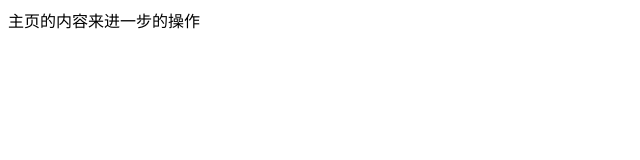
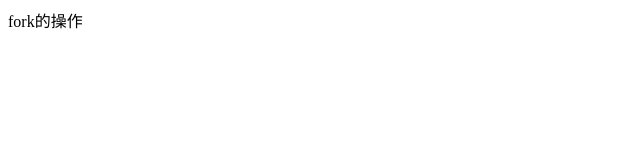
Before and after one commit to 285393995/Tset, a plain HTML site: page index.html in a window 1280 px wide. Shown: the whole page, without its empty margins (0-640 px from the left). Drawn offline with Linux system fonts and the light colour scheme.

Commit message:
就是修改了文件的文字

```diff
--- a/index.html
+++ b/index.html
@@ -16,6 +16,6 @@
     </style>
 </head>
 <body>
-    主页的内容来进一步的操作
+    fork的操作
 </body>
 </html>
```
